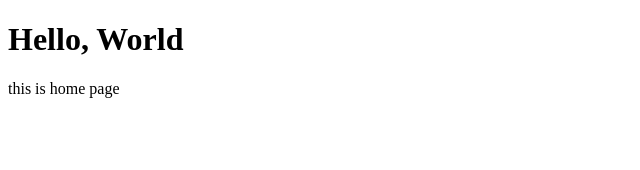
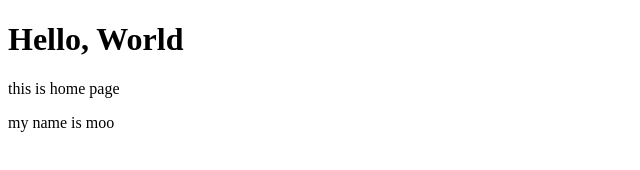
Before and after one commit to nattawanphannawut/learn-git, a plain HTML site: page index.html in a window 1280 px wide. Shown: the whole page, without its empty margins (0-640 px from the left). Drawn offline with Linux system fonts and the light colour scheme.

Commit message:
add some features

```diff
--- a/index.html
+++ b/index.html
@@ -8,5 +8,6 @@
 <body>
     <h1>Hello, World</h1>
     <p>this is home page</p>
+    <p>my name is moo</p>
 </body>
 </html>
```
